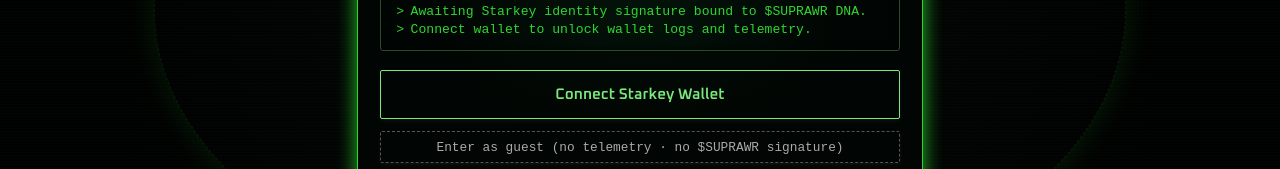
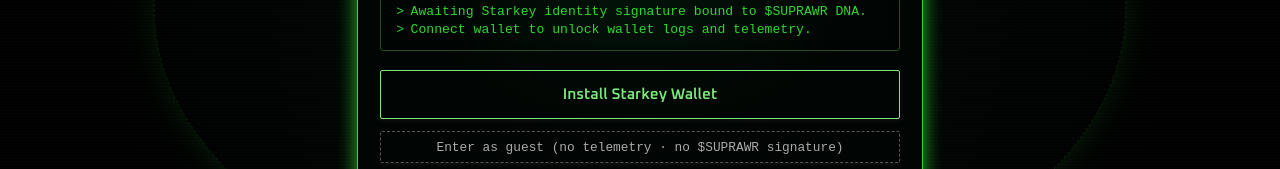
Before and after one commit to n8tr0nc/suprawr-dino-dash, a Next.js app: page /dashboard in a window 1280 px wide. Shown: the part 390-559 px from the top of the page. Built offline with nearby package versions, Linux system fonts and the light colour scheme.

Commit message:
Bug fixes.

```diff
--- a/app/dashboard/page.jsx
+++ b/app/dashboard/page.jsx
@@ -81,10 +81,10 @@
             </div>
           </header>
           <GasTracker />
-          <section class="dashboard-panel panel-25">
-            <div class="dashboard-panel-body">
+          <section className="dashboard-panel panel-25">
+            <div className="dashboard-panel-body">
               <a href="https://suprawr.com" target="_blank" rel="noopener noreferrer">
-                <img src="/poster-airdrop-004.webp" title="Click to learn more!" class="poster-001" />
+                <img src="/poster-airdrop-004.webp" title="Click to learn more!" className="poster-001" />
               </a>
             </div>
           </section>
--- a/app/dashboard/shell/TopBar.jsx
+++ b/app/dashboard/shell/TopBar.jsx
@@ -24,7 +24,17 @@
     }
   };
 
-  const label = connected ? "Disconnect" : "Connect Wallet";
+  // Detect if Starkey is installed
+  const walletInstalled =
+    typeof window !== "undefined" &&
+    "starkey" in window &&
+    !!window.starkey?.supra;
+
+  const label = connected
+    ? "Disconnect"
+    : walletInstalled
+    ? "Connect Starkey Wallet"
+    : "Install Starkey Wallet";
 
   const short = address
     ? `${address.slice(0, 4)}...${address.slice(-4)}`
--- a/app/dashboard/shell/overlays/RiftEntryOverlay.jsx
+++ b/app/dashboard/shell/overlays/RiftEntryOverlay.jsx
@@ -82,6 +82,12 @@
   const overlayClass = `rift-entry-overlay${
     isExiting ? " rift-entry-overlay--exiting" : ""
   }${isEntering ? " rift-entry-overlay--entering" : ""}`;
+
+  // Detect whether Starkey is installed
+  const walletInstalled =
+    typeof window !== "undefined" &&
+    window.starkey &&
+    window.starkey.supra;
 
   return (
     <div className={overlayClass}>
@@ -203,7 +209,11 @@
           onClick={handleConnectClick}
           disabled={isConnecting}
         >
-          {isConnecting ? "Connecting Starkey Wallet…" : "Connect Starkey Wallet"}
+          {isConnecting
+            ? "Connecting Starkey Wallet…"
+            : walletInstalled
+            ? "Connect Starkey Wallet"
+            : "Install Starkey Wallet"}
         </button>
 
         <button
--- a/features/access/AccessProvider.jsx
+++ b/features/access/AccessProvider.jsx
@@ -28,14 +28,13 @@
 
 function detectProvider() {
   if (typeof window === "undefined") return null;
-  const w = window;
 
-  if (w.starkey && (w.starkey.supra || w.starkey.provider)) {
-    return w.starkey.supra || w.starkey.provider;
+  if (!("starkey" in window)) {
+    return null;
   }
-  if (w.starKeyWallet) return w.starKeyWallet;
-  if (w.starKey) return w.starKey;
-  return null;
+
+  const provider = window.starkey?.supra;
+  return provider || null;
 }
 
 function normalizeAddress(acc) {
--- a/features/gas-tracker/GasFeeStats.jsx
+++ b/features/gas-tracker/GasFeeStats.jsx
@@ -289,7 +289,7 @@
 // -------------------- LOCAL CACHE HELPERS --------------------
 
 const GAS_CACHE_PREFIX = "suprawr_gas_cache_v1:";
-const MAX_CACHE_AGE_MS = 24 * 60 * 60 * 1000; // 24 hours TTL
+const MAX_CACHE_AGE_MS = 24 * 60 * 60 * 1000; // 24 hours TTL (currently not enforced, but kept for future use)
 
 function getGasCacheKey(address) {
   if (!address) return null;
@@ -679,7 +679,7 @@
           await connect();
         } catch (err) {
           console.error("GasFeeStats connect failed:", err);
-          setError("Failed to connect StarKey wallet.");
+          setError("Failed to connect Starkey wallet.");
         } finally {
           setConnecting(false);
         }
@@ -731,10 +731,18 @@
     ? Math.ceil(cooldownRemainingMs / 1000)
     : 0;
 
+  // Detect if Starkey is installed (matches AccessProvider / docs)
+  const walletInstalled =
+    typeof window !== "undefined" &&
+    "starkey" in window &&
+    !!window.starkey?.supra;
+
   const buttonLabel = !connected
     ? connecting
       ? "Connecting…"
-      : "Connect StarKey Wallet"
+      : walletInstalled
+      ? "Connect Starkey Wallet"
+      : "Install Starkey Wallet"
     : loadingAccess
     ? "Checking Access…"
     : hasAccess === false
@@ -745,7 +753,7 @@
     ? `Rift Energy Recharging… ${cooldownRemainingSeconds}s`
     : "Sync Rift Data";
 
-  // 🔧 Key change: removed `loadingBalances` so sync is not blocked by balance refresh
+  // Key: we do NOT block on loadingBalances here
   const isButtonDisabled =
     connecting ||
     calculating ||
```
